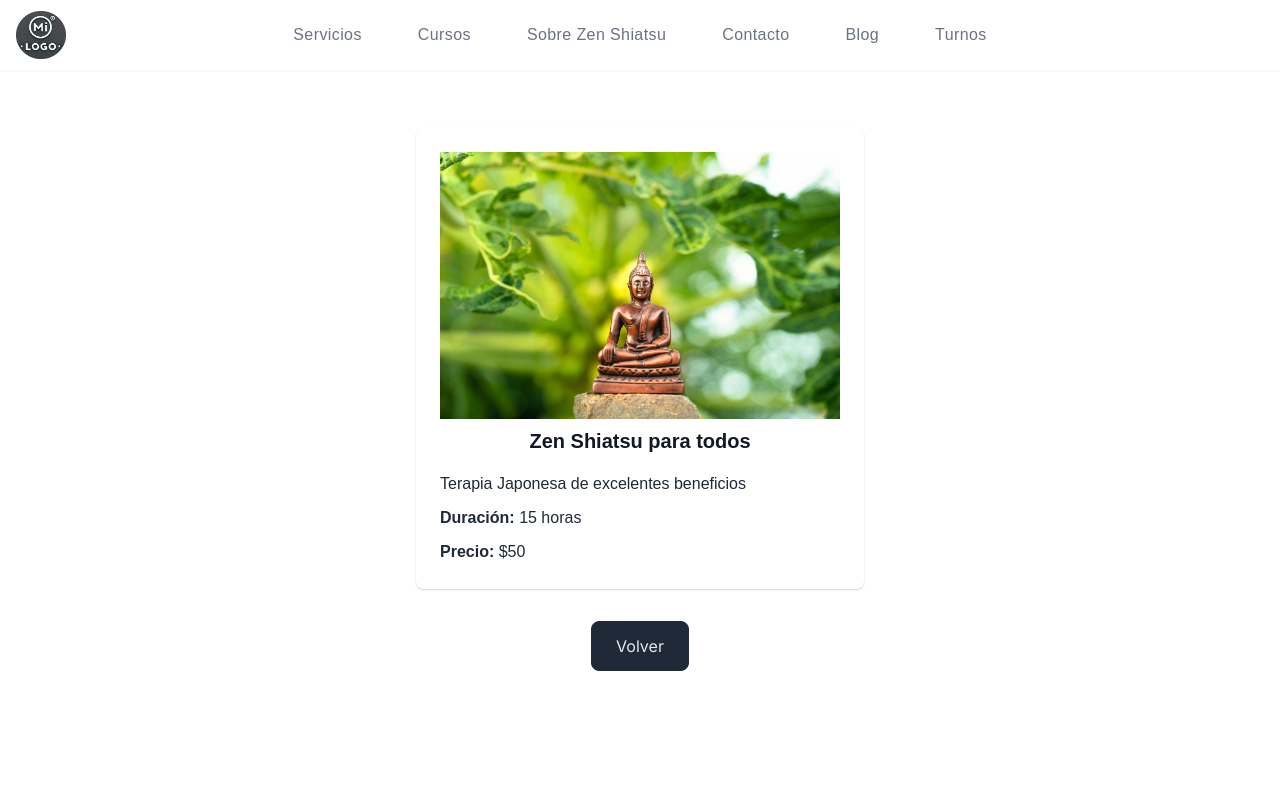
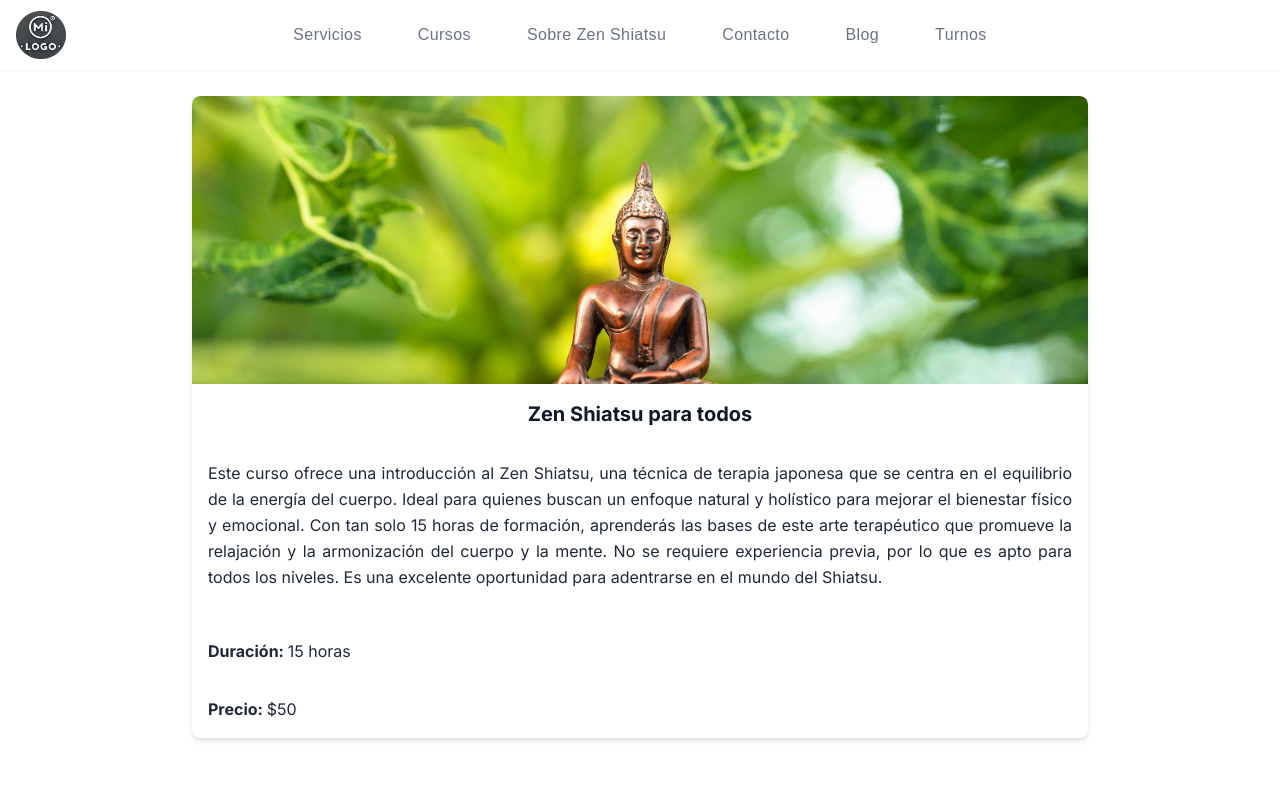
Before and after one commit to yorocio/escuela-de-vida-zen, a Next.js app in the folder front/: page /courses/1 in a window 1280 px wide. Shown: the top 792 px of the page. Built offline with nearby package versions, Linux system fonts and the light colour scheme.

Commit message:
seccion cursos mejorado

```diff
--- a/front/components/About.js
+++ b/front/components/About.js
@@ -8,7 +8,7 @@ const About = () => {
         {/* Contenedor de la imagen de fondo */}
         <div
           className="absolute inset-0 bg-cover bg-center"
-          style={{ backgroundImage: "url('/about.jpg')",  filter: "blur(2px)" }}
+          style={{ backgroundImage: "url('/about.jpg')",  filter: "blur(4px)" }}
         >
           <div className="absolute inset-0 bg-black opacity-50"></div> {/* Superposición oscura para mejorar la visibilidad del texto */}
         </div>
--- a/front/components/CoursesAndWorkshop/CoursesAndWorkshop.js
+++ b/front/components/CoursesAndWorkshop/CoursesAndWorkshop.js
@@ -6,7 +6,7 @@ export const shortCourses = [
     id: 1,
     name: "Zen Shiatsu para todos",
     image: "/ejemplo1.jpg",
-    description: "Terapia Japonesa de excelentes beneficios",
+    description: "Este curso ofrece una introducción al Zen Shiatsu, una técnica de terapia japonesa que se centra en el equilibrio de la energía del cuerpo. Ideal para quienes buscan un enfoque natural y holístico para mejorar el bienestar físico y emocional. Con tan solo 15 horas de formación, aprenderás las bases de este arte terapéutico que promueve la relajación y la armonización del cuerpo y la mente. No se requiere experiencia previa, por lo que es apto para todos los niveles. Es una excelente oportunidad para adentrarse en el mundo del Shiatsu.",
     type: "Curso corto",
     duration: "15 horas",
     price: 50
@@ -15,7 +15,7 @@ export const shortCourses = [
     id: 2,
     name: "Diagnóstico de espalda",
     image: "/ejemplo1.jpg",
-    description: "Nivel inicial de Diagnóstico de espalda",
+    description: "Un curso práctico y accesible para principiantes que se centra en enseñar cómo evaluar el estado de la espalda y detectar posibles problemas. Durante 15 horas, aprenderás a identificar disfunciones y comprender las causas comunes de dolor en la zona lumbar, cervical y dorsal. Este curso está diseñado para quienes desean iniciarse en el diagnóstico de problemas musculoesqueléticos, brindando herramientas esenciales para la atención preventiva y correctiva. No es necesario tener experiencia previa, solo interés en la salud de la espalda.",
     type: "Curso corto",
     duration: "15 horas",
     price: 20
@@ -24,7 +24,7 @@ export const shortCourses = [
     id: 3,
     name: "Posturas de trabajo",
     image: "/ejemplo1.jpg",
-    description: "abc",
+    description: "En este curso, se enseñan técnicas esenciales para mantener posturas correctas durante la jornada laboral. A través de la comprensión de cómo la postura influye en la salud a largo plazo, aprenderás a prevenir dolores y tensiones comunes derivados del trabajo de escritorio o tareas repetitivas. Con 15 horas de capacitación, este curso es perfecto para mejorar la ergonomía en el entorno laboral y adoptar hábitos que protejan tu cuerpo, especialmente la espalda, cuello y hombros. Ideal para trabajadores que pasan mucho tiempo sentados o en movimientos repetitivos.",
     type: "Curso corto",
     duration: "15 horas",
     price: 30
@@ -33,7 +33,7 @@ export const shortCourses = [
     id: 4,
     name: "Respiración TUMMO",
     image: "/ejemplo1.jpg",
-    description: "Aprendé a trabajar con energia Ki",
+    description: "Aprende a dominar la técnica de respiración TUMMO, una antigua práctica tibetana que se utiliza para generar calor interno y aumentar la energía vital. A lo largo de 15 horas, descubrirás cómo la respiración controlada puede mejorar la circulación, reducir el estrés y equilibrar la energía en el cuerpo. Este curso te permitirá explorar una disciplina que conecta profundamente con la espiritualidad y el bienestar físico. Perfecto para quienes buscan un enfoque más profundo en la gestión de la energía personal.",
     type: "Curso corto",
     duration: "15 horas",
     price: 60
@@ -42,7 +42,7 @@ export const shortCourses = [
     id: 5,
     name: "Ejercicios de Yoga Zen Japones",
     image: "/ejemplo1.jpg",
-    description: "Técnicas terapeuticas del Zen Shiatsu",
+    description: "En este curso aprenderás a realizar una serie de ejercicios terapéuticos basados en el Zen Shiatsu, que combinan estiramientos, respiración y meditación para aliviar tensiones y mejorar la flexibilidad. Durante 15 horas, experimentarás cómo estas prácticas ayudan a reducir el estrés y la ansiedad, promoviendo una sensación de calma y bienestar general. Es ideal para quienes buscan integrar una práctica suave pero efectiva para la salud física y mental, especialmente a través de una tradición japonesa.",
     type: "Curso corto",
     duration: "15 horas",
     price: 30
@@ -51,7 +51,7 @@ export const shortCourses = [
     id: 6,
     name: "Arte de Sanar y Curar con las Manos",
     image: "/ejemplo2.jpg",
-    description: "Especializados en realizar tratamiento Patologías y Dolores Crónicos Originados por Problemas de las Vertebras",
+    description: "Este taller te enseñará cómo utilizar las manos para realizar tratamientos efectivos en patologías y dolores crónicos relacionados con problemas en las vértebras. Durante 15 horas, aprenderás las técnicas de sanación manual que se enfocan en aliviar el dolor muscular y óseo, mejorando la movilidad y el bienestar general. Este curso está especialmente orientado a aquellos interesados en aplicar métodos alternativos para el tratamiento de dolores persistentes, con un enfoque en el equilibrio y la recuperación natural del cuerpo.",
     type: "Taller",
     duration: "15 horas",
     price: 50
@@ -60,17 +60,24 @@ export const shortCourses = [
 
 const CoursesAndWorkshop = () => {
   return (
-    <div className="md:px-15 px-4 py-12 font-[sans-serif] my-20">
+    <section className="bg-white dark:bg-gray-900 my-20">
+      <div className="md:px-15 px-4 py-12 font-[sans-serif]">
         <div className="max-w-5xl max-lg:max-w-3xl max-sm:max-w-sm mx-auto">
-        <h2 className="text-3xl font-extrabold text-gray-800 mb-8">Cursos y Talleres</h2>
-        <div className="grid grid-cols-1 sm:grid-cols-2 lg:grid-cols-3 gap-6 max-sm:gap-8">
+          <h2 className="text-3xl font-extrabold text-gray-800 mb-4">Cursos y Talleres</h2>
+          <div className="container px-6 py-14 mx-auto">
+            <div className="grid grid-cols-1 md:grid-cols-2 lg:grid-cols-3 gap-8">
               {/* Tarjetas mapeadas */}
               {shortCourses.map((cursos, index) => (
-            <div key={index} className="bg-white rounded overflow-hidden border">
-              <Image src={cursos.image} alt={`Curso ${cursos.name}`} width={300} height={300} className="px-4 py-2 w-full" />
-              <div className="p-4">
-                <h3 className="text-lg font-bold text-gray-800 mb-3">{cursos.name}</h3>
-                {/* <p className="text-gray-700 text-base">{cursos.description}</p> */}
+                <div key={index} className="overflow-hidden border-none shadow-md hover:shadow-lg transition-all duration-300 rounded-lg">
+                  <Image
+                    src={cursos.image}
+                    alt={`Curso ${cursos.name}`}
+                    width={300}
+                    height={300}
+                    className="object-cover w-full h-48 rounded-t-lg" />
+                  <div className="px-4 py-6 flex flex-col h-full">
+                    <h3 className="text-xl font-semibold text-gray-900 hover:underline dark:text-white mb-4">{cursos.name}</h3>
+                    <p className="text-sm text-gray-700 dark:text-gray-200 line-clamp-3 my-4">{cursos.description}</p>
                     <p className="text-gray-800 text-base font-semibold mt-4">{cursos.type}</p>
                     {/* <p className="text-gray-900 text-base font-semibold mt-4">{cursos.duration}</p> */}
                     <Link href={`/courses/${cursos.id}`}
@@ -82,7 +89,8 @@ const CoursesAndWorkshop = () => {
             </div>
           </div>
         </div>
-
+      </div>
+    </section>
   )
 }
 
--- a/front/components/CoursesAndWorkshop/CoursesDetail.js
+++ b/front/components/CoursesAndWorkshop/CoursesDetail.js
@@ -4,32 +4,37 @@ import Link from 'next/link'
 
 const CoursesDetail = ({ coursesAndWorkshop }) => {
     return (
-        <div className='my-32'>
-            <div className="flex justify-center">
-                <div className="shadow-sm shadow-gray-300 w-full max-w-md rounded-lg overflow-hidden font-[sans-serif] p-6">
-                    <div className="min-h-[256px]">
-                        <Image src={coursesAndWorkshop.image} width={300} height={300} className="w-full" alt={`Curso ${coursesAndWorkshop.name}`}/>
+        <div className='my-10'>
+            <div className="container px-6 py-14 mx-auto flex justify-center">
+                <div className="shadow-md rounded-lg overflow-hidden w-full max-w-4xl">
+                    <div className="min-h-[200px]">
+                        <Image src={coursesAndWorkshop.image}
+                            width={600}
+                            height={400}
+                            className="w-full object-cover h-72 rounded-t-lg"
+                            alt={`Curso ${coursesAndWorkshop.name}`} />
                     </div>
 
-                    <div className="mt-2">
+                    <div className="px-4 py-4">
                         <h3 className="text-gray-900 text-xl font-bold text-center">{coursesAndWorkshop.name}</h3>
-                        <p className="mt-4 text-base text-gray-800 leading-relaxed text-justify">{coursesAndWorkshop.description} </p>
                     </div>
-                    <div className='mt-2'>
+                    <div className="px-4 py-4">
+                        <p className="text-base text-gray-800 leading-relaxed text-justify mb-4">{coursesAndWorkshop.description}</p>
+                    </div>
+                    <div className='px-4 py-4'>
                         <p className='text-md text-gray-800 leading-relaxed'>
                             <span className="font-bold">Duración: </span>
                             {coursesAndWorkshop.duration}</p>
                     </div>
-                    <div className='mt-2'>
+                    <div className='px-4 py-4'>
                         <p className='text-md text-gray-800 leading-relaxed'>
                             <span className="font-bold">Precio: </span>
                             ${coursesAndWorkshop.price}</p>
                     </div>
                 </div>
-
             </div>
             <div className="flex justify-center items-center">
-                <Link className="text-gray-200 mt-8 px-6 py-3 rounded-lg border border-gray-800 bg-gray-800 hover:bg-gray-600 flex justify-center" href='/courses'>Volver</Link>
+                <Link className="text-gray-200 px-6 py-3 rounded-lg border border-gray-800 bg-gray-800 hover:bg-gray-600 flex justify-center" href='/courses'>Volver</Link>
             </div>
         </div>
 
```
Also changed, not shown: front/components/Blog/Blog.js (indentation only). Lines whose indentation alone changed are shown as unchanged.
